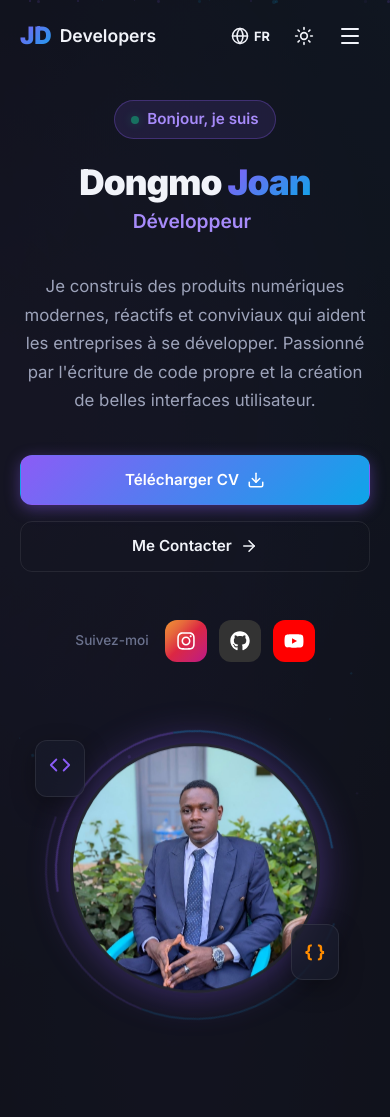
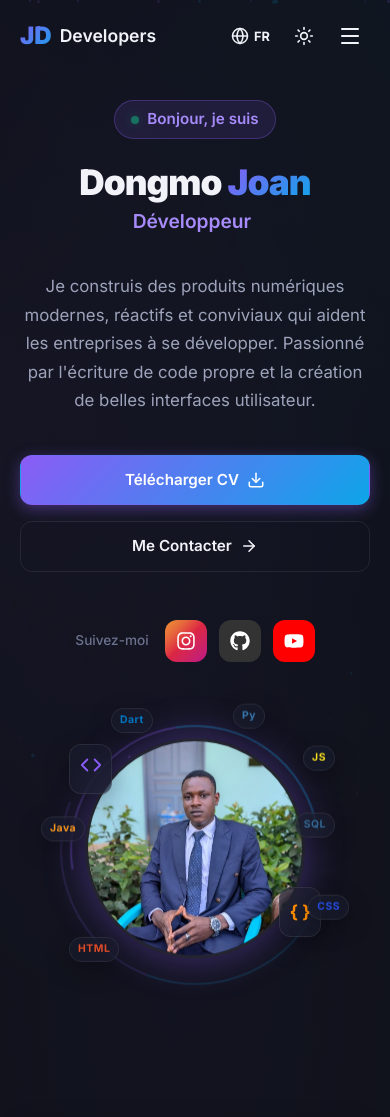
Before and after one commit to CODEUR237-JOAN/portfolio, a React (Vite) app: page / in a window 390 px wide. Shown: the top 1117 px of the page. Built offline with nearby package versions, Linux system fonts and the light colour scheme.

Commit message:
fix(styles): display hero badges on mobile and adjust positioning

```diff
--- a/src/components/Hero.css
+++ b/src/components/Hero.css
@@ -352,8 +352,24 @@
   }
 
   .floating-badge {
-    display: none;
+    padding: 0.3rem 0.8rem;
+    font-size: 0.75rem;
   }
+
+  .floating-icon {
+    padding: 0.6rem;
+  }
+
+  .badge-js { top: 15%; right: 0%; }
+  .badge-css { bottom: 25%; right: -5%; }
+  .badge-html { bottom: 10%; left: 5%; }
+  .badge-dart { top: 0%; left: 20%; }
+  .badge-java { top: 40%; left: -5%; }
+  .badge-py { top: 0%; right: 25%; }
+  .badge-sql { top: 40%; right: 0%; }
+
+  .icon-1 { top: 15%; left: 5%; }
+  .icon-2 { bottom: 15%; right: 5%; }
 }
 
 @media (max-width: 480px) {
@@ -375,4 +391,29 @@
     width: 100%;
     justify-content: center;
   }
+
+  .avatar-container {
+    width: 280px;
+    height: 280px;
+  }
+
+  .avatar {
+    width: 220px;
+    height: 220px;
+  }
+
+  .neon-ring {
+    width: 250px;
+    height: 250px;
+  }
+
+  .neon-ring--2 {
+    width: 270px;
+    height: 270px;
+  }
+
+  .floating-badge {
+    padding: 0.2rem 0.5rem;
+    font-size: 0.65rem;
+  }
 }
```
